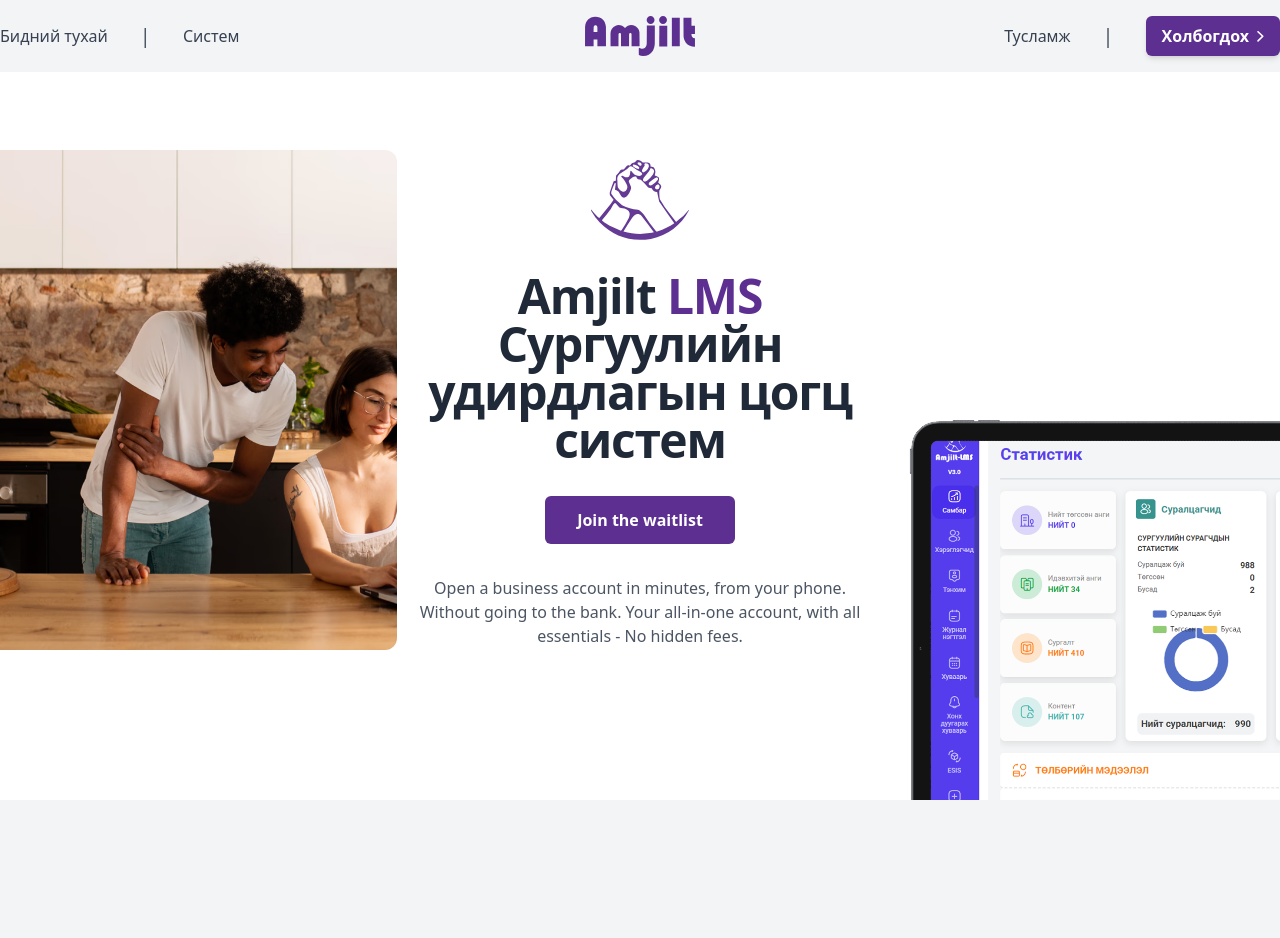
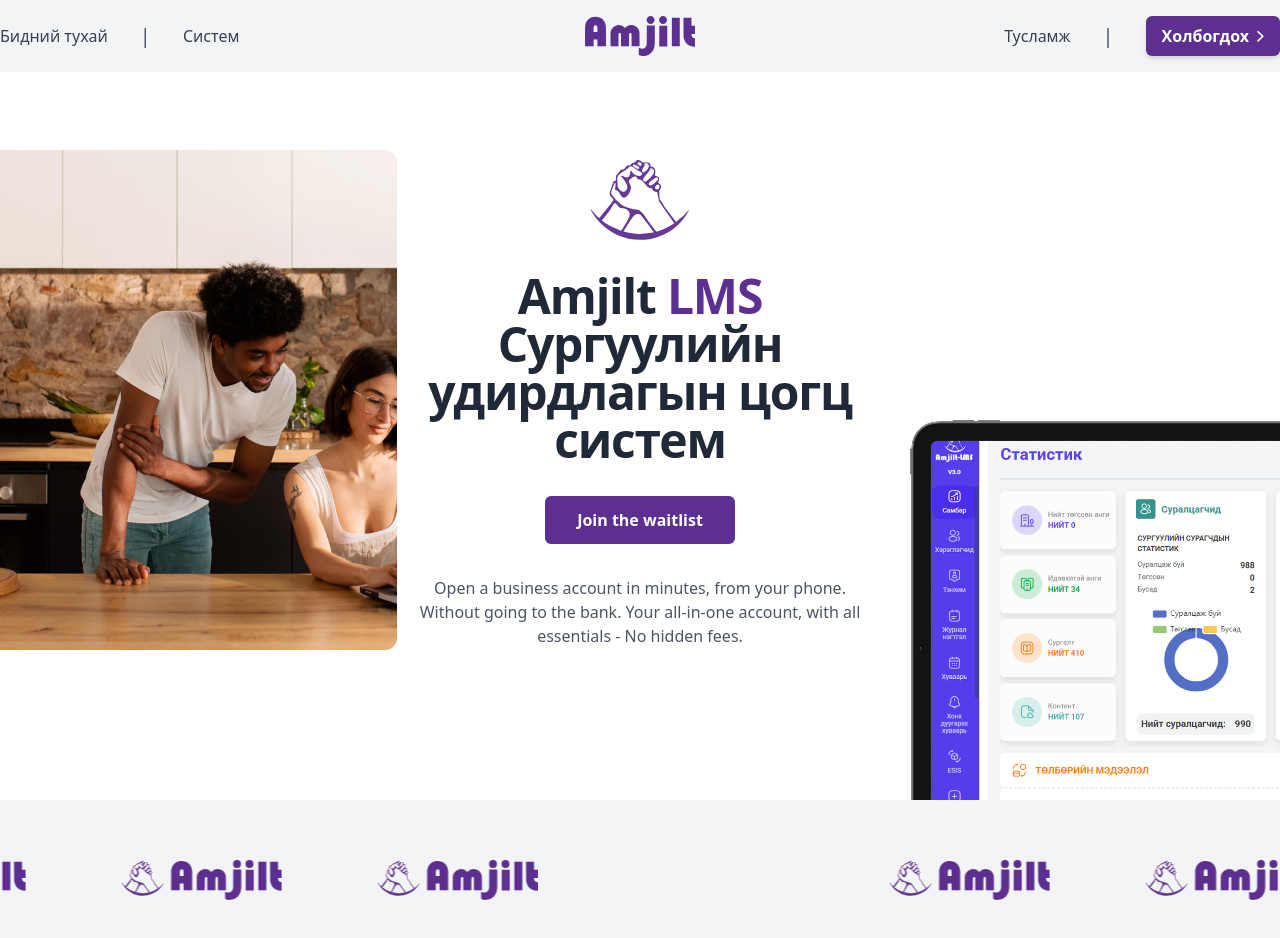
Before and after one commit to makiumoore/amjilt, a Next.js app in the folder my-app/: page / in a window 1280 px wide. Shown: the top 938 px of the page. Built offline with nearby package versions, Linux system fonts and the light colour scheme.

Commit message:
scroll logo update

```diff
--- a/my-app/app/components/scroll/Scroll.jsx
+++ b/my-app/app/components/scroll/Scroll.jsx
@@ -3,11 +3,14 @@ import Marquee from "react-fast-marquee";
 
 export default function Scroll() {
   return (
-    <div className="w-full h-auto py-10 bg-gray-100">
-    <Marquee  speed={100} gradient={false} className="overflow-y-hidden">
-      <img src="/amjilt.svg" alt=""  className='w-[18%] pl-10'/>
-    </Marquee>
-  </div>
+    <div className="w-full h-auto bg-gray-100 flex items-center">
+      <Marquee pauseOnHover={false} speed={80} gradient={false}>
+        <img src="/amjilt.svg" alt="Image 1" className="w-40 h-40 mx-12 rounded-lg" />
+        <img src="/amjilt.svg" alt="Image 2" className="w-40 h-40 mx-12 rounded-lg" />
+        <img src="/amjilt.svg" alt="Image 3" className="w-40 h-40 mx-12 rounded-lg" />
+        <img src="/amjilt.svg" alt="Image 4" className="w-40 h-40 mx-12 rounded-lg" />
+      </Marquee>
+    </div>
 
 
   )
```
